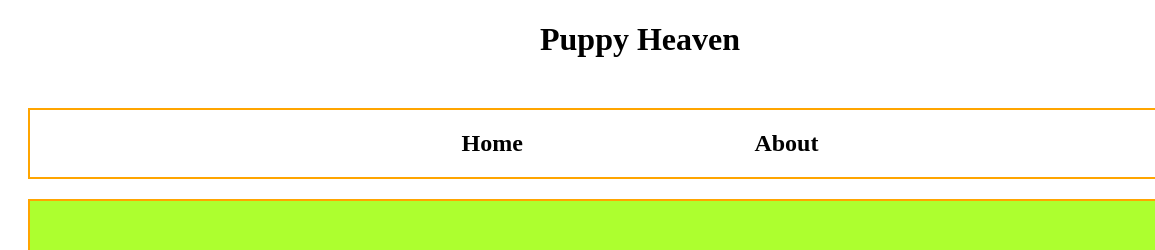
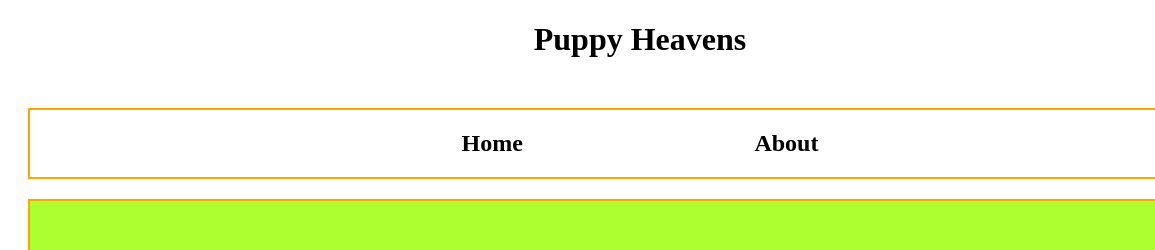
Before and after one commit to simulbista/PuppyHeaven, a plain HTML site: page index.html in a window 1280 px wide. Shown: the top 250 px of the page, 0-1155 px from the left. Drawn offline with Linux system fonts and the light colour scheme.

Commit message:
updated the heading on index.html

```diff
--- a/index.html
+++ b/index.html
@@ -11,7 +11,7 @@
 <body>
     <!-- header -->
     <div class="header"  id="heading">
-        <h1>Puppy Heaven</h1>
+        <h1>Puppy Heavens</h1>
         <img src="./static/images/logo.jpg" alt="puppy-logo" width="100px">
     </div>
 
```
